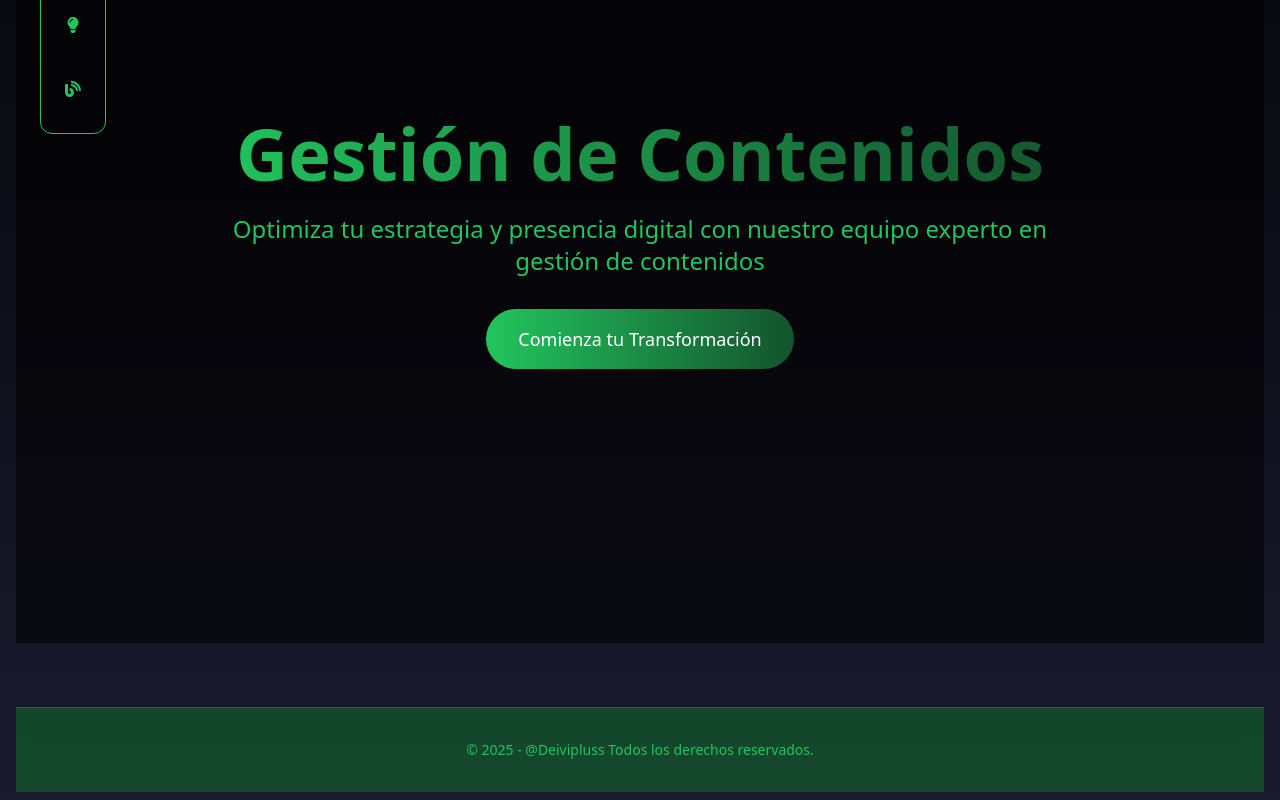
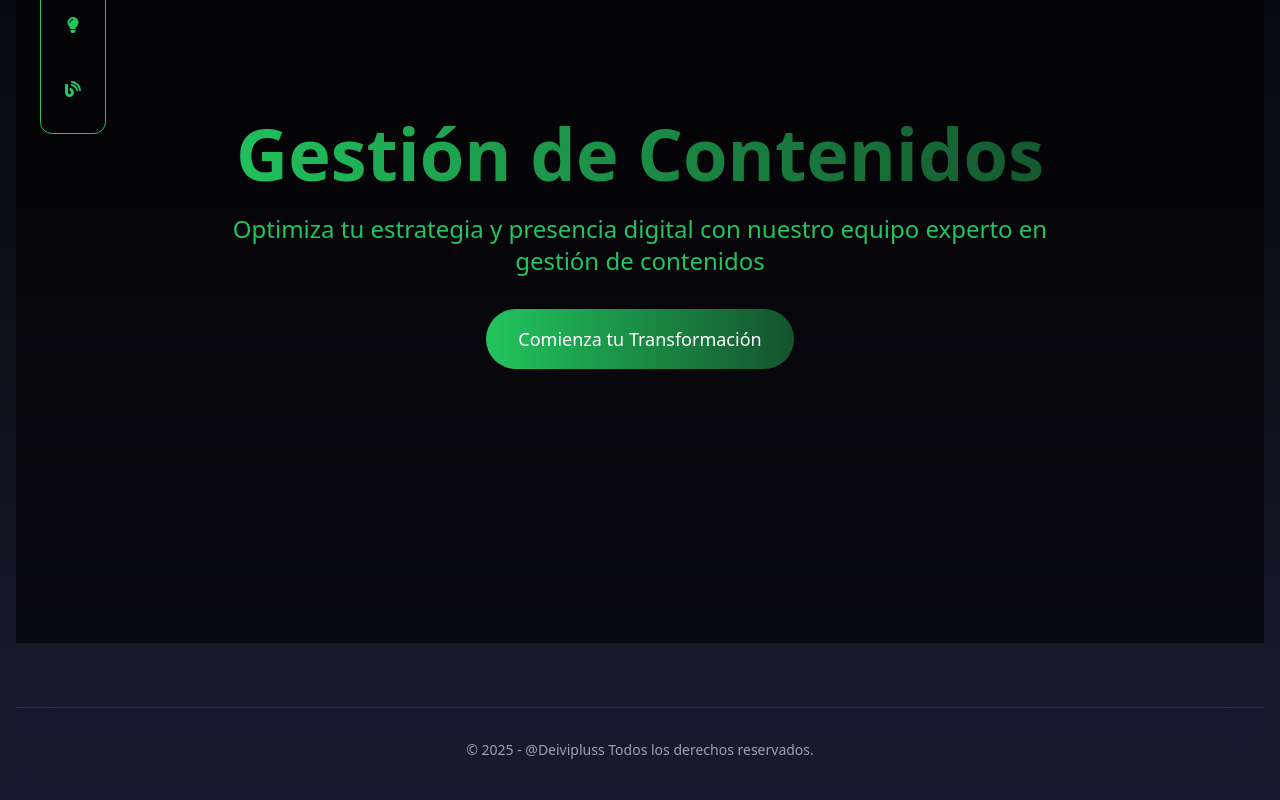
Before and after one commit to deivipluss/landing, a Next.js app: page /gestion-contenidos in a window 1280 px wide. Shown: the part 407-1207 px from the top of the page. Built offline with nearby package versions, Linux system fonts and the light colour scheme.

Commit message:
Footer: componente reutilizable integrado en contenidos

```diff
--- a/app/gestion-contenidos/page.tsx
+++ b/app/gestion-contenidos/page.tsx
@@ -1,3 +1,4 @@
+import Footer from "@/components/Footer";
 // Replica exacta de la página de Gerencias, adaptada para Gestión de Contenidos
 'use client';
 
@@ -96,9 +97,7 @@ export default function GestionContenidos() {
       </section>
       {/* ...resto igual que gerencias... */}
       {/* Footer */}
-      <footer className="bg-[#14532d]/80 backdrop-blur-lg text-center py-6 sm:py-8 text-[#22c55e] text-xs sm:text-sm mt-12 sm:mt-16 border-t border-[#22c55e]/30">
-        © 2025 - @Deivipluss Todos los derechos reservados.
-      </footer>
+      <Footer />
       </div>
     </div>
   );
```
